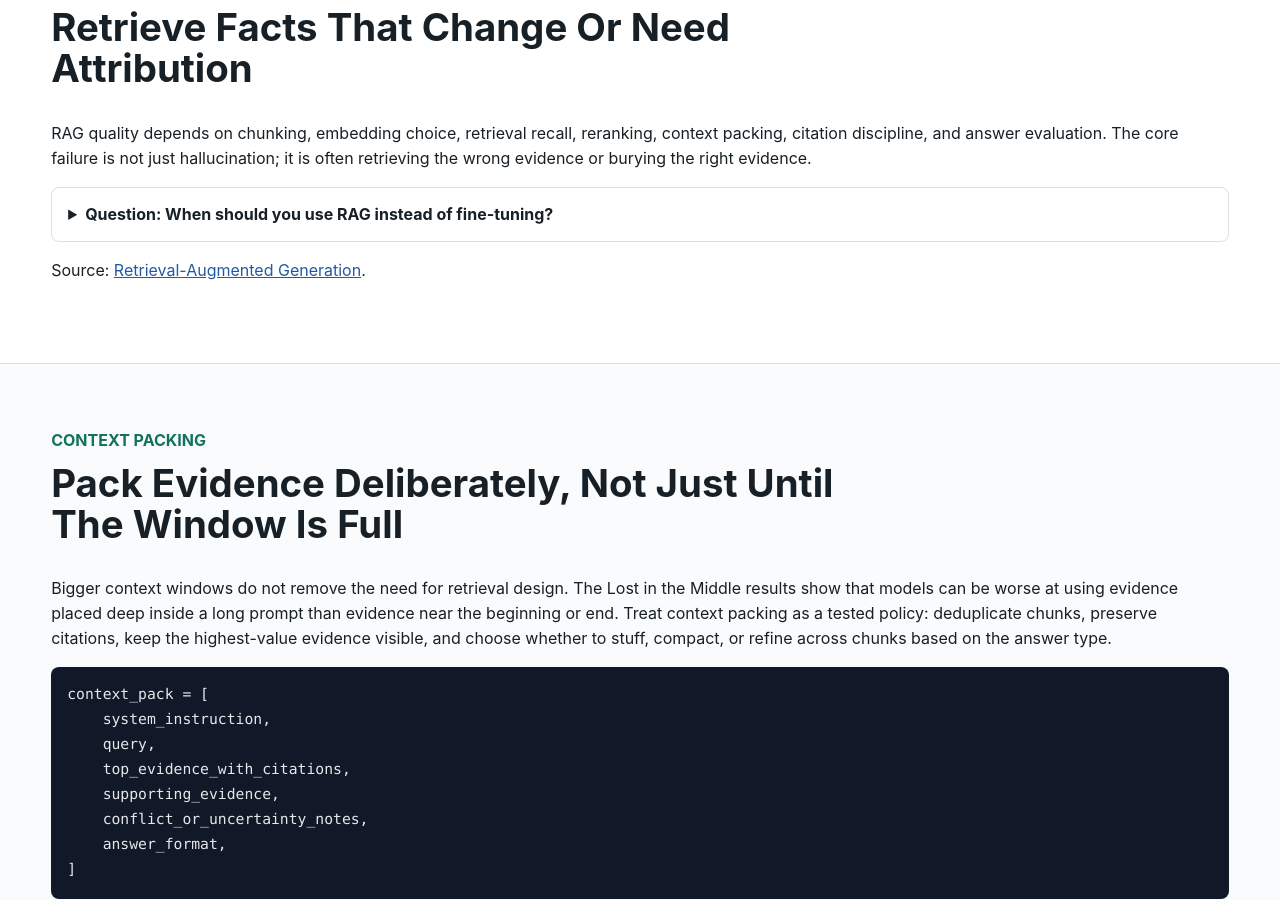
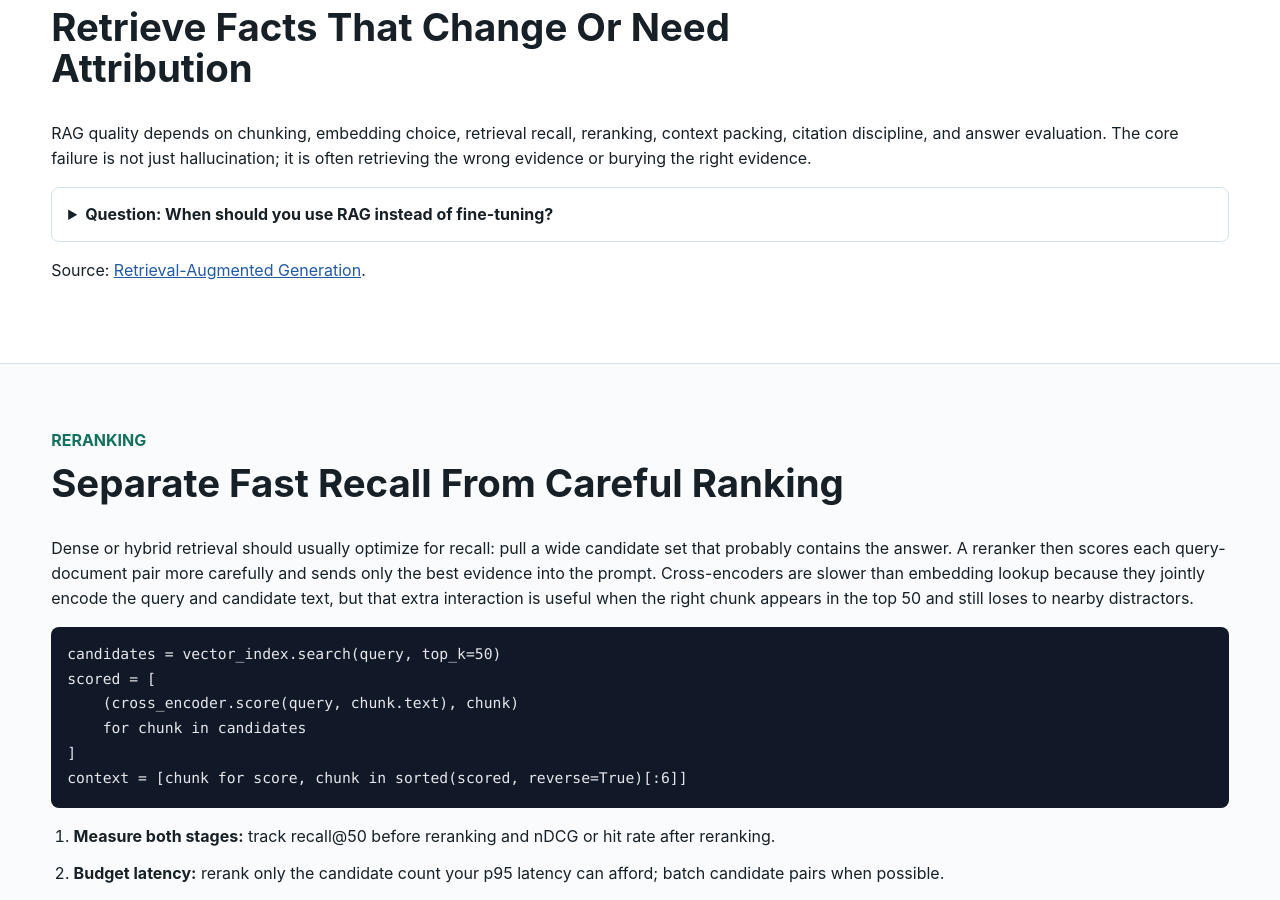
Before and after one commit to kennethli319/kennethli319.github.io, a Jekyll site: the page llm-ml-course/lessons/finetuning-rag-agents.html, which Jekyll copies as it is, in a window 1280 px wide and 900 px high, scrolled down 1698 px. Built offline with Jekyll 4.4.1, drawn with Linux system fonts in a browser that asks for light colours; some of the changed text lies outside the part shown.

Commit message:
Sync LLM course RAG reranking lesson

```diff
--- a/llm-ml-course/lessons/finetuning-rag-agents.html
+++ b/llm-ml-course/lessons/finetuning-rag-agents.html
@@ -13,6 +13,7 @@
       <a href="#finetune">Fine-Tuning</a>
       <a href="#preference">Preference</a>
       <a href="#rag">RAG</a>
+      <a href="#reranking">Reranking</a>
       <a href="#context-packing">Context Packing</a>
       <a href="#rag-eval">RAG Eval</a>
       <a href="#agents">Agents</a>
@@ -83,6 +84,42 @@
         <p>Use RAG when facts change, provenance matters, or the model should answer from a bounded document set. Use fine-tuning when the desired behavior or style should generalize across many requests.</p>
       </details>
       <p>Source: <a href="https://arxiv.org/abs/2005.11401">Retrieval-Augmented Generation</a>.</p>
+    </section>
+
+    <section id="reranking" class="band">
+      <div class="section-head">
+        <p class="eyebrow">Reranking</p>
+        <h2>Separate Fast Recall From Careful Ranking</h2>
+      </div>
+      <p>
+        Dense or hybrid retrieval should usually optimize for recall: pull a
+        wide candidate set that probably contains the answer. A reranker then
+        scores each query-document pair more carefully and sends only the best
+        evidence into the prompt. Cross-encoders are slower than embedding
+        lookup because they jointly encode the query and candidate text, but
+        that extra interaction is useful when the right chunk appears in the
+        top 50 and still loses to nearby distractors.
+      </p>
+      <pre><code>candidates = vector_index.search(query, top_k=50)
+scored = [
+    (cross_encoder.score(query, chunk.text), chunk)
+    for chunk in candidates
+]
+context = [chunk for score, chunk in sorted(scored, reverse=True)[:6]]</code></pre>
+      <ol class="steps">
+        <li><strong>Measure both stages:</strong> track recall@50 before reranking and nDCG or hit rate after reranking.</li>
+        <li><strong>Budget latency:</strong> rerank only the candidate count your p95 latency can afford; batch candidate pairs when possible.</li>
+        <li><strong>Keep citations stable:</strong> reranking should reorder chunk ids, not rewrite or detach evidence from its source metadata.</li>
+      </ol>
+      <details class="qa">
+        <summary>Question: Why not use a cross-encoder for the whole corpus?</summary>
+        <p>A cross-encoder is too expensive for broad search because it must score the query with each candidate jointly. Use a fast retriever to narrow the set, then rerank the shortlist.</p>
+      </details>
+      <p>
+        Sources:
+        <a href="https://sbert.net/examples/sentence_transformer/applications/retrieve_rerank/README.html">Sentence Transformers retrieve and rerank</a>,
+        <a href="https://sbert.net/examples/cross_encoder/training/rerankers/README.html">Sentence Transformers reranker docs</a>.
+      </p>
     </section>
 
     <section id="context-packing" class="band">
```
